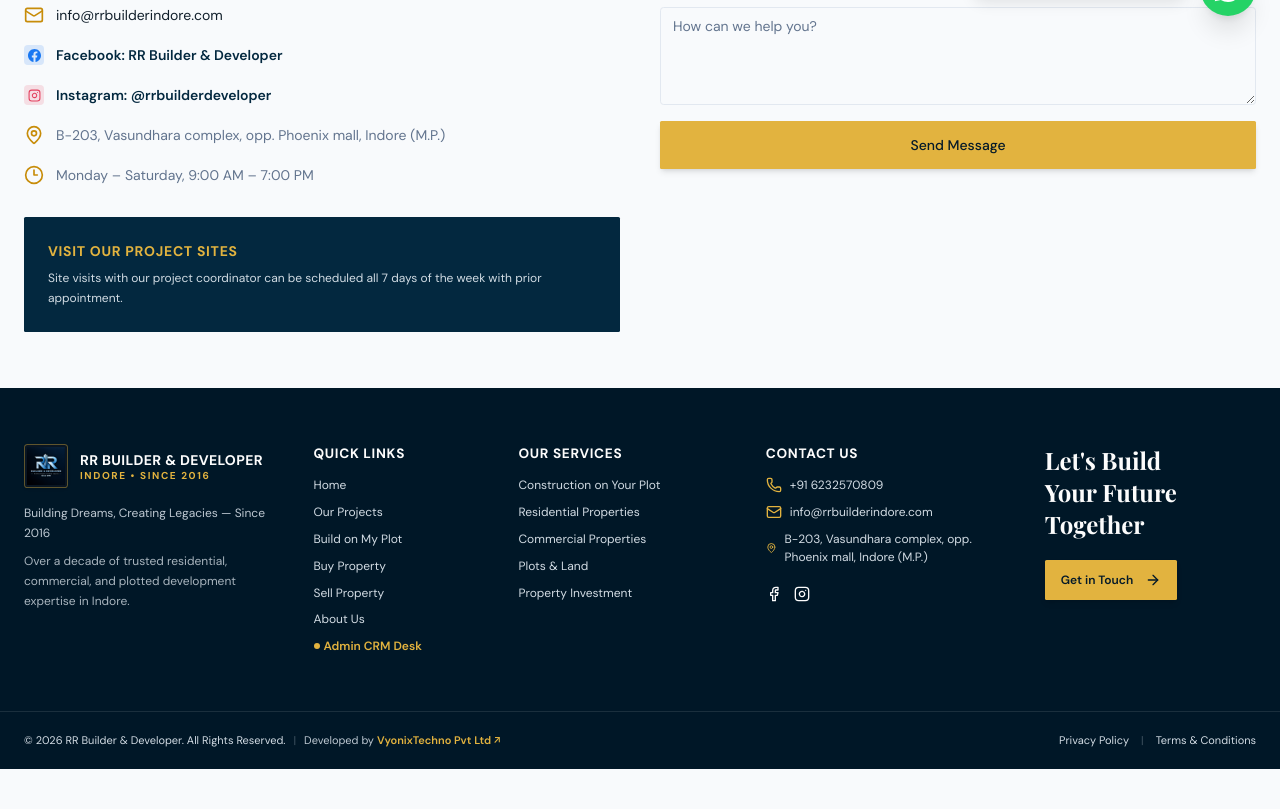
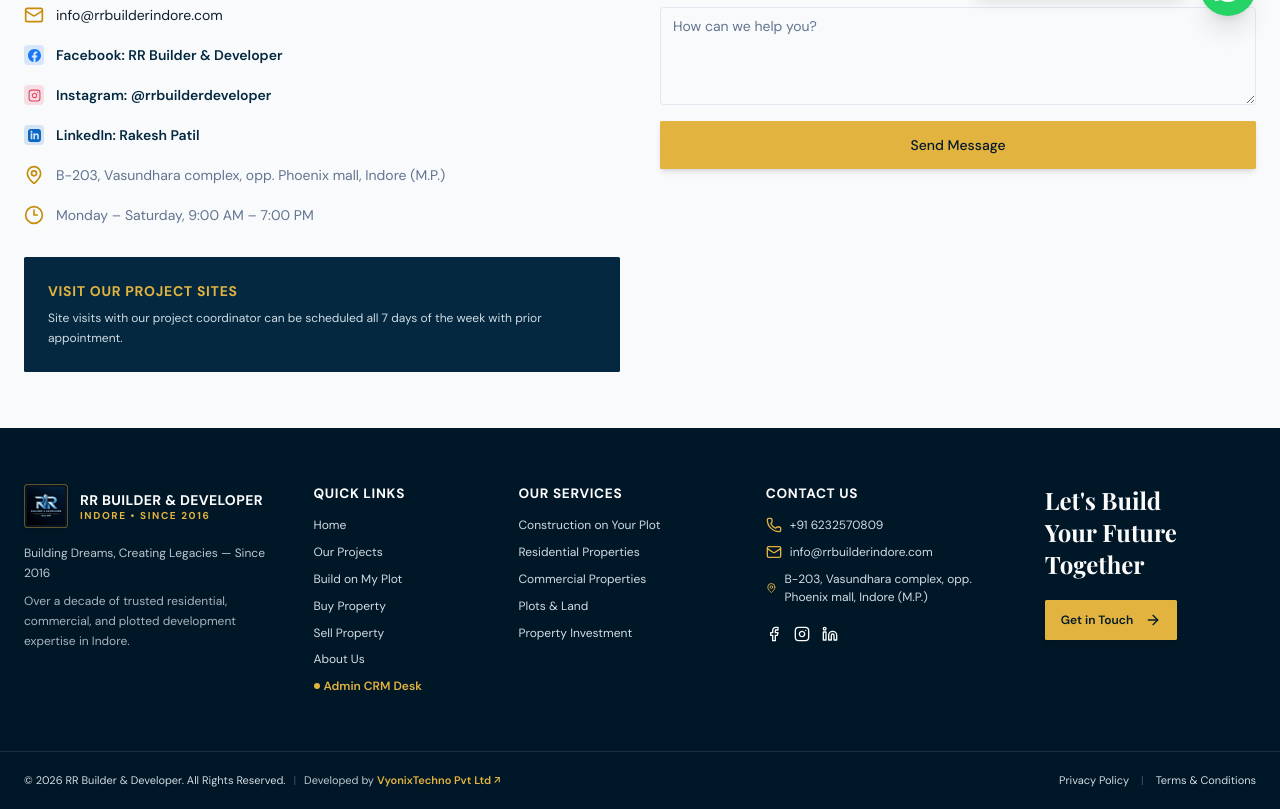
Before and after one commit to rrbuilderdeveloper2016-ux/RR_FRONTEND, a React (Vite) app: page /contact in a window 1280 px wide. Shown: the part 760-1569 px from the top of the page. Before the commit the page ends 1529 px from the top, so only its background shows below. Built offline with nearby package versions, Linux system fonts and the light colour scheme; a web font is replaced by a local one.

Commit message:
feat: add client LinkedIn link beside Facebook and Instagram in Footer and Contact page

```diff
--- a/src/components/common/Footer.jsx
+++ b/src/components/common/Footer.jsx
@@ -20,6 +20,16 @@
       <rect x="2" y="2" width="20" height="20" rx="5" ry="5" />
       <path d="M16 11.37A4 4 0 1 1 12.63 8 4 4 0 0 1 16 11.37z" />
       <line x1="17.5" y1="6.5" x2="17.51" y2="6.5" />
+    </svg>
+  );
+}
+
+function LinkedinIcon(props) {
+  return (
+    <svg viewBox="0 0 24 24" width="16" height="16" stroke="currentColor" strokeWidth="2" fill="none" strokeLinecap="round" strokeLinejoin="round" {...props}>
+      <path d="M16 8a6 6 0 0 1 6 6v7h-4v-7a2 2 0 0 0-2-2 2 2 0 0 0-2 2v7h-4v-7a6 6 0 0 1 6-6z" />
+      <rect x="2" y="9" width="4" height="12" />
+      <circle cx="4" cy="4" r="2" />
     </svg>
   );
 }
@@ -107,6 +117,9 @@
             </a>
             <a href="https://www.instagram.com/rrbuilderdeveloper?stkn=MW5rN2xlbnI0Z3dlNQ%3D%3D&utm_source=qr" target="_blank" rel="noopener noreferrer" aria-label="RR Builder & Developer on Instagram" className="hover:text-accent transition" title="Follow RR Builder on Instagram">
               <InstagramIcon className="h-4 w-4" />
+            </a>
+            <a href="https://www.linkedin.com/in/rakesh-patil-004480443/" target="_blank" rel="noopener noreferrer" aria-label="Rakesh Patil on LinkedIn" className="hover:text-accent transition" title="Connect with Rakesh Patil on LinkedIn">
+              <LinkedinIcon className="h-4 w-4" />
             </a>
           </div>
         </div>
--- a/src/pages/ContactPage.jsx
+++ b/src/pages/ContactPage.jsx
@@ -61,6 +61,15 @@
                 <span className="font-semibold text-primary group-hover:text-accent-strong">Instagram: @rrbuilderdeveloper</span>
               </a>
 
+              <a href="https://www.linkedin.com/in/rakesh-patil-004480443/" target="_blank" rel="noopener noreferrer" className="flex items-center gap-3 text-foreground hover:text-accent-strong transition group">
+                <span className="h-5 w-5 rounded bg-[#0A66C2]/15 text-[#0A66C2] flex items-center justify-center shrink-0">
+                  <svg viewBox="0 0 24 24" width="13" height="13" fill="currentColor">
+                    <path d="M19 0h-14c-2.761 0-5 2.239-5 5v14c0 2.761 2.239 5 5 5h14c2.762 0 5-2.239 5-5v-14c0-2.761-2.238-5-5-5zm-11 19h-3v-11h3v11zm-1.5-12.268c-.966 0-1.75-.79-1.75-1.764s.784-1.764 1.75-1.764 1.75.79 1.75 1.764-.783 1.764-1.75 1.764zm13.5 12.268h-3v-5.604c0-3.368-4-3.113-4 0v5.604h-3v-11h3v1.765c1.396-2.586 7-2.777 7 2.476v6.759z"/>
+                  </svg>
+                </span>
+                <span className="font-semibold text-primary group-hover:text-accent-strong">LinkedIn: Rakesh Patil</span>
+              </a>
+
               <p className="flex items-center gap-3 text-muted-foreground">
                 <MapPin className="h-5 w-5 text-accent-strong shrink-0" />
                 <span>B-203, Vasundhara complex, opp. Phoenix mall, Indore (M.P.)</span>
```
